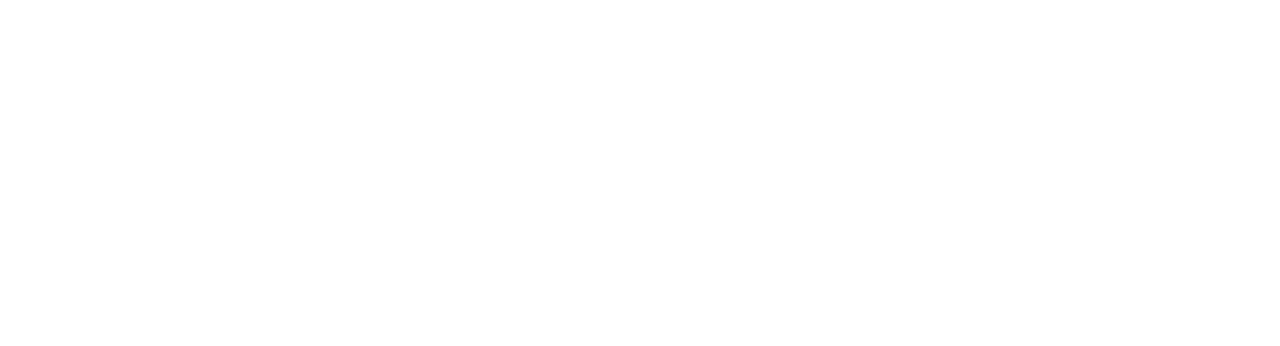
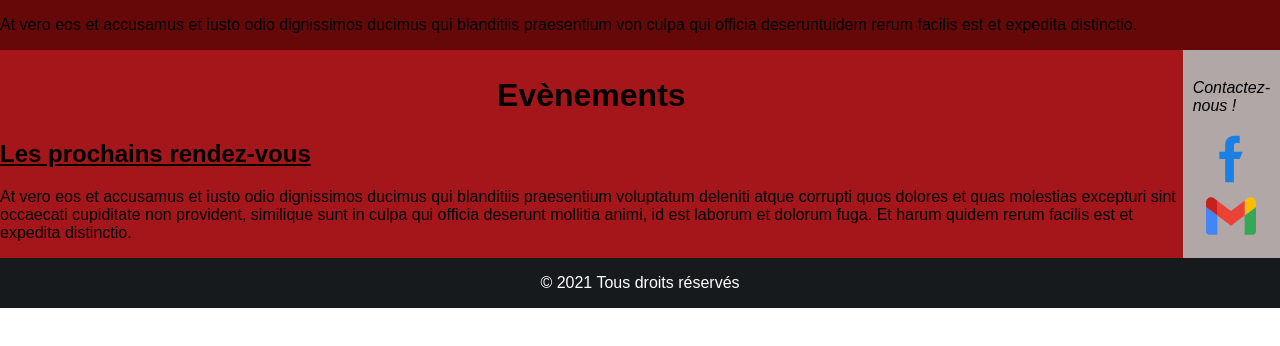
Before and after one commit to NESSTOS/Eval_1_-_Alexndre-MARIN, a plain HTML site: page HTML/page01.html in a window 1280 px wide. Drawn offline with Linux system fonts and the light colour scheme.

Commit message:
mis a jour 1

```diff
--- a/CSS/style.css
+++ b/CSS/style.css
@@ -1 +1,46 @@
 /* coded by Alexandre MARIN */
+body {
+  margin: 0;
+  font-family: Arial, Helvetica, sans-serif;
+  height: 100vh;
+  display: flex;
+  flex-direction: column;
+}
+header {
+  background-color: #660708;
+}
+main {
+  display: flex;
+  flex-direction: column;
+}
+article {
+  background-color: #a4161a;
+}
+aside {
+  background-color: #b1a7a6;
+  display: flex;
+  flex-direction: row;
+  justify-content: space-evenly;
+  padding: 10px;
+}
+footer {
+  background-color: #161a1d;
+  color: white;
+  text-align: center;
+}
+h1 {
+  font-size: 2em;
+  text-align: center;
+}
+h2 {
+  text-decoration: underline;
+}
+@media screen and (min-width: 768px) {
+  main {
+    flex-direction: row;
+  }
+  aside {
+    flex-direction: column;
+    align-items: center;
+  }
+}
--- a/HTML/page01.html
+++ b/HTML/page01.html
@@ -9,6 +9,46 @@
   <link rel="stylesheet" type="text/css" href="../CSS/style.css">
 </head>
 <body>
-
+  <header>
+    <div>
+      <p>
+        At vero eos et accusamus et iusto odio dignissimos ducimus qui blanditiis praesentium
+        von culpa qui officia deseruntuidem rerum facilis est et expedita distinctio.
+      </p>
+    </div>
+  </header>
+  <main>
+    <article>
+      <h1>Evènements</h1>
+      <h2>Les prochains rendez-vous</h2>
+        <p>
+          At vero eos et accusamus et iusto odio dignissimos ducimus qui blanditiis praesentium
+          voluptatum deleniti atque corrupti quos dolores et quas molestias excepturi sint occaecati
+          cupiditate non provident, similique sunt in culpa qui officia deserunt mollitia animi, id est
+          laborum et dolorum fuga. Et harum quidem rerum facilis est et expedita distinctio.
+        </p>
+    </article>
+    <aside>
+      <div>
+        <p><i>Contactez-nous !</i></p>
+      </div>
+      <div>
+        <a href="https://www.facebook.com/Nesstos-101810091240535" title="Suivez-nous sur Facebook"
+          target="_blank" class="réseaux-sociaux"><img src="../IMG/Facebook_icon.svg"
+          width="50px" height="50px">
+        </a>
+      </div>
+      <div>
+        <a href="mailto:alexandre.niram@gmail.com" class="réseaux-sociaux" title="Envoyez-nous un e-mail">
+          <img src="../IMG/Gmail_icon.svg" width="50px" height="50px">
+        </a>
+      </div>
+    </aside>
+  </main>
+  <footer>
+    <div class="copyright">
+      <p>© 2021 Tous droits réservés</p>
+    </div>
+  </footer>
 </body>
 </html>
```
Also changed, not shown: index.html (+41 -1 lines), IMG/Facebook_icon.svg (added), IMG/Gmail_icon.svg (added), IMG/Gmail_icon_(2020).svg (added), IMG/facebook-glyph-icon.svg (added).
